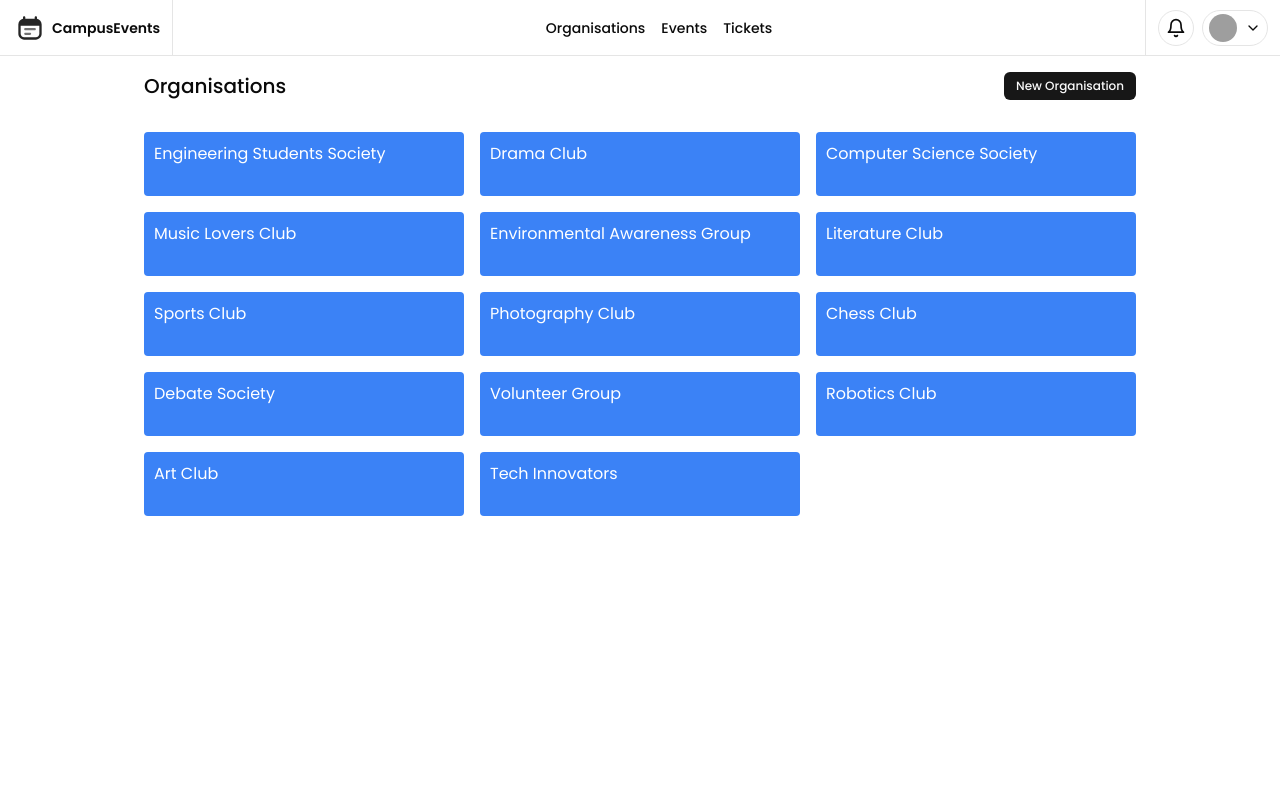
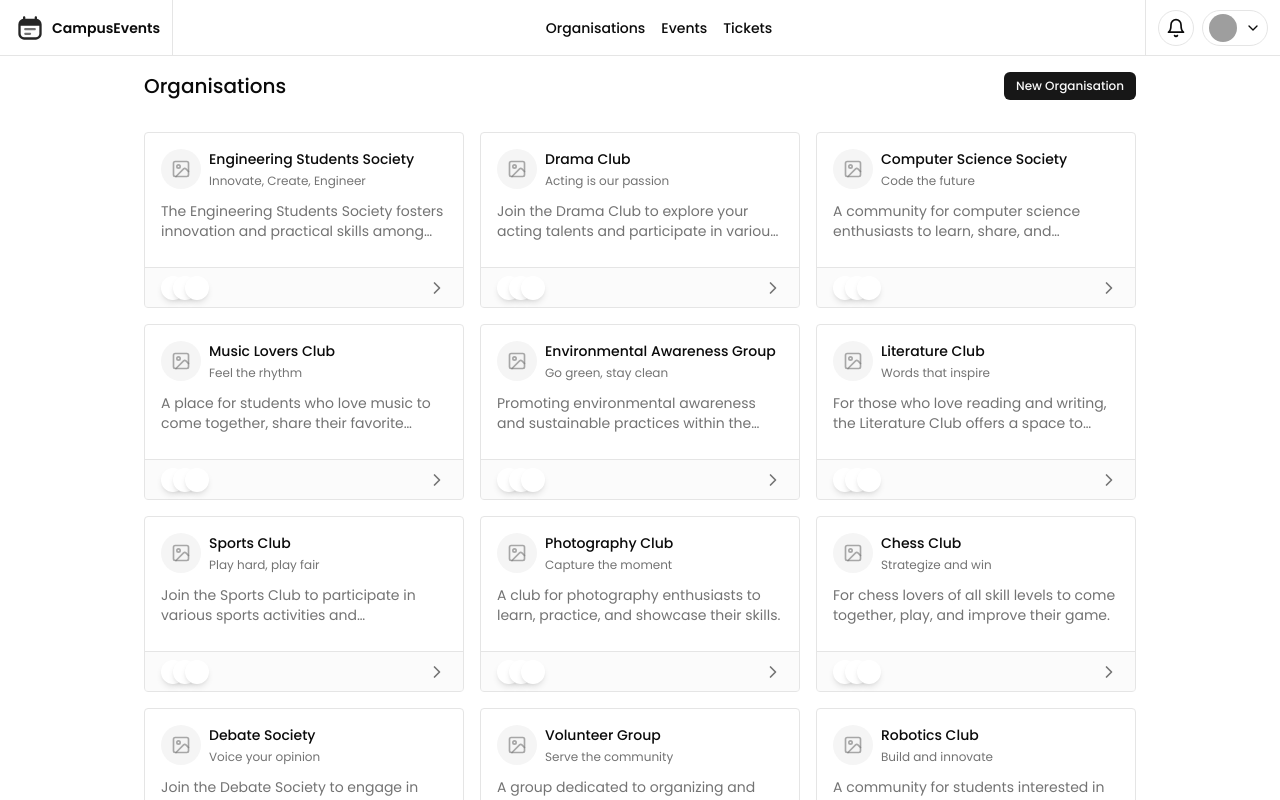
Before and after one commit to delmac-dev/event-management-app, a Next.js app: page /dashboard/organisations in a window 1280 px wide. Shown: the top 800 px of the page. Built offline with nearby package versions, Linux system fonts and the light colour scheme; grey boxes are pictures that could not be loaded.

Commit message:
made edit to org card

```diff
--- a/app/dashboard/(components)/organisation-card.tsx
+++ b/app/dashboard/(components)/organisation-card.tsx
@@ -2,16 +2,35 @@
 
 import { OrgType } from '@/lib/constants';
 import { _dashboardOrgEvents } from '@/lib/routes';
+import { cn } from '@/lib/utils';
+import { ChevronLeft, ChevronRight, Image } from 'lucide-react';
 import Link from 'next/link';
 import React from 'react'
 
-const OrganisationCard = ({id, name}: OrgType) => {
+const OrganisationCard = ({id, name, headline, about}: OrgType) => {
   return (
-    <div className="w-full bg-blue-500 h-16 rounded-sm p-2.5">
-        <Link href={_dashboardOrgEvents(id)} className="block w-full text-white overflow-hidden whitespace-nowrap overflow-ellipsis">
-            {name}
-        </Link>
-        {/* some more details and edit and delete and show buttons */}
+    <div className="w-full h-44 rounded-sm flex flex-col border gap-3">
+        {/* href={_dashboardOrgEvents(id)} */}
+        <div className="w-full flex gap-2 px-4 pt-4">
+          <div className="size-10 rounded-full bg-muted flex_center">
+            <Image className='size-5 text-muted-foreground/60' />
+          </div>
+          <div className="flex-1 h-full flex flex-col justify-center">
+            <h5 className="text-sm font-medium max-w-full overflow-hidden text-ellipsis text-nowrap">{name}</h5>
+            <p className="text-xs text-muted-foreground mt-1 5">{headline}</p>
+          </div>
+        </div>
+        <div className="w-full flex-1 px-4">
+          <p className="text-sm text-muted-foreground overflow-hidden text-ellipsis line-clamp-2">{about}</p>
+        </div>
+        <div className="w-full h-10 bg-muted/40 border-t px-4 flex items-center justify-between">
+          <div className="flex ">
+            <div className="flex items-center">
+              {Array(3).fill("").map((_, _id)=>(<div key={_id} className={cn("relative size-6 -ml-3 first:ml-0 rounded-full shadow-md bg-background")}></div>))}
+            </div>
+          </div>
+          <ChevronRight className='size-5 text-muted-foreground'/>
+        </div>
     </div>
   )
 }
```
